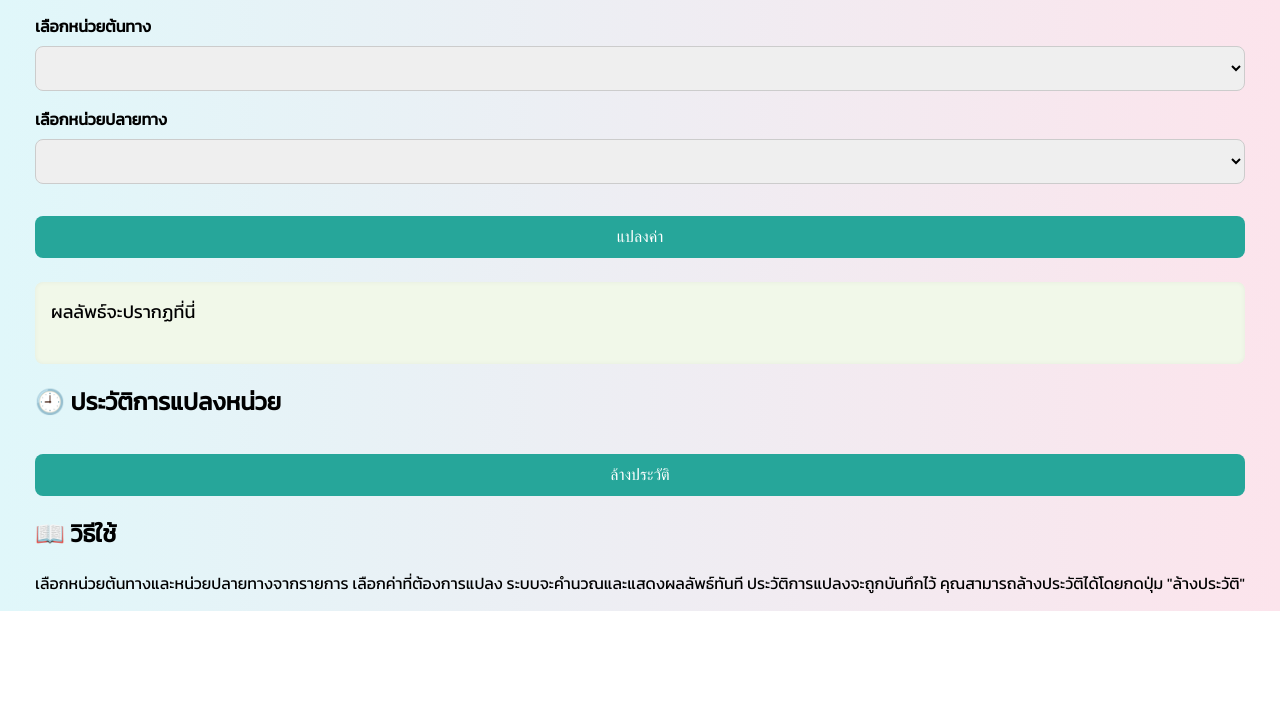
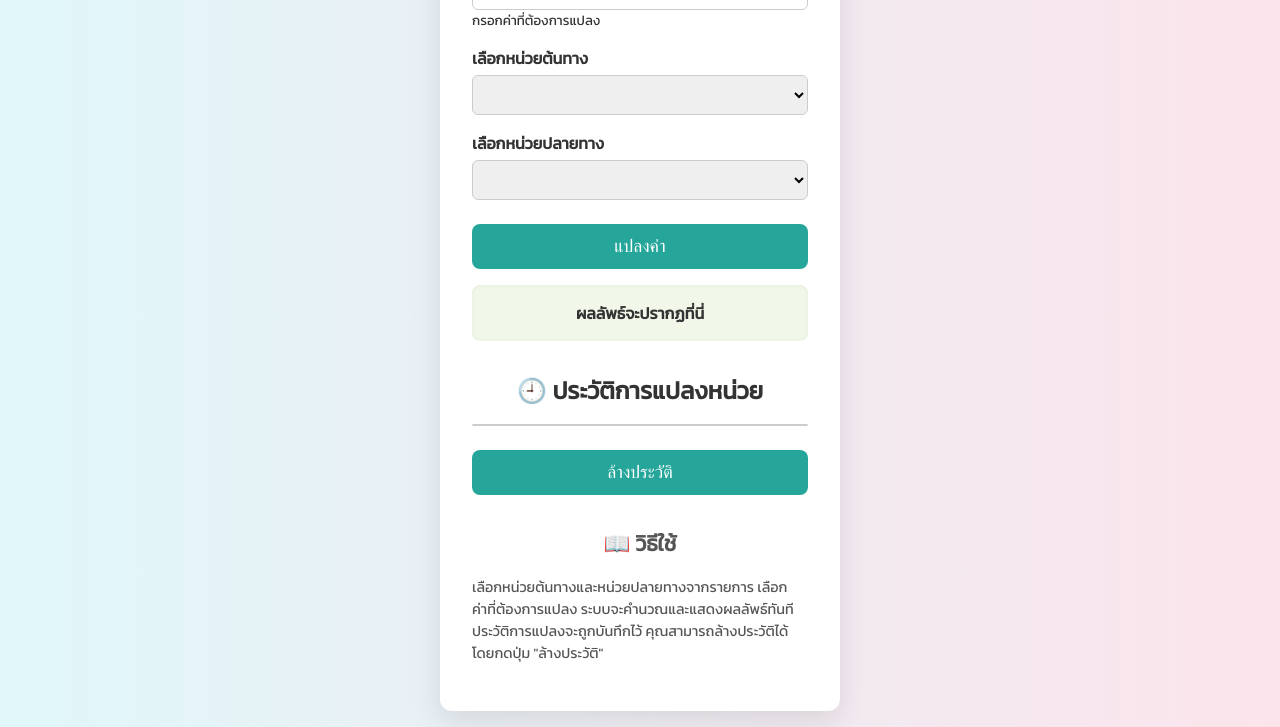
Before and after one commit to Vioneyy/unit-converter, a plain HTML site: page index.html in a window 1280 px wide. Shown: the part 191-918 px from the top of the page. Before the commit the page ends 802 px from the top, so only its background shows below. Drawn offline with Linux system fonts and the light colour scheme.

Commit message:
style.css

```diff
--- a/style.css
+++ b/style.css
@@ -1,90 +1,125 @@
+/* Reset และตั้งค่าพื้นฐาน */
+* {
+  box-sizing: border-box;
+}
+
 body {
   margin: 0;
-  padding: 0;
   font-family: 'Kanit', sans-serif;
   background: linear-gradient(to right, #e0f7fa, #fce4ec);
+  color: #333;
   display: flex;
   justify-content: center;
-  align-items: center;
-  height: 100vh;
+  align-items: flex-start;
+  min-height: 100vh;
+  padding: 1rem;
 }
 
-.converter-container {
+.container {
   background: #fff;
-  padding: 2.5rem;
-  border-radius: 16px;
-  box-shadow: 0 8px 20px rgba(0, 0, 0, 0.1);
-  width: 340px;
-  text-align: center;
-  transition: 0.3s;
+  max-width: 400px;
+  width: 100%;
+  border-radius: 12px;
+  padding: 2rem;
+  box-shadow: 0 10px 30px rgba(0,0,0,0.1);
 }
 
-.converter-container h1 {
-  margin-bottom: 1.5rem;
-  font-size: 24px;
+h1, h2 {
+  text-align: center;
+  margin-bottom: 1rem;
 }
 
 .form-group {
   margin-bottom: 1rem;
-  text-align: left;
+  display: flex;
+  flex-direction: column;
 }
 
 label {
-  display: block;
-  margin-bottom: 0.5rem;
-  font-weight: bold;
+  font-weight: 700;
+  margin-bottom: 0.3rem;
 }
 
-select,
-input {
-  width: 100%;
-  padding: 0.75rem;
-  font-size: 16px;
+input[type="number"], select {
+  padding: 0.6rem 0.8rem;
+  font-size: 1rem;
+  border-radius: 6px;
   border: 1px solid #ccc;
-  border-radius: 8px;
-  box-sizing: border-box;
+  transition: border-color 0.3s ease;
 }
 
-.input-row {
-  display: flex;
-  align-items: center;
-  gap: 0.5rem;
-}
-
-.input-row input {
-  flex: 1;
-}
-
-.input-row span {
-  min-width: 70px;
-  font-weight: bold;
-  font-size: 16px;
-  text-align: right;
+input[type="number"]:focus, select:focus {
+  border-color: #26a69a;
+  outline: none;
 }
 
 button {
   width: 100%;
-  margin-top: 1rem;
-  padding: 0.75rem;
-  font-size: 16px;
-  background: #26a69a;
-  color: white;
+  background-color: #26a69a;
   border: none;
   border-radius: 8px;
+  padding: 0.75rem;
+  font-size: 1.1rem;
+  color: white;
   cursor: pointer;
-  transition: background 0.3s ease;
+  transition: background-color 0.3s ease;
+  margin-top: 0.5rem;
 }
 
-button:hover {
-  background: #00897b;
+button:hover, button:focus {
+  background-color: #00897b;
+  outline: none;
 }
 
 .result-box {
-  margin-top: 1.5rem;
-  font-size: 18px;
-  background: #f1f8e9;
+  margin-top: 1rem;
+  background-color: #f1f8e9;
   padding: 1rem;
   border-radius: 8px;
   min-height: 50px;
+  text-align: center;
+  font-weight: 600;
   box-shadow: inset 0 0 5px rgba(0,0,0,0.05);
 }
+
+.history-section {
+  margin-top: 2rem;
+}
+
+.history-list {
+  list-style: none;
+  padding: 0;
+  max-height: 120px;
+  overflow-y: auto;
+  border: 1px solid #ccc;
+  border-radius: 8px;
+}
+
+.history-list li {
+  padding: 0.5rem 0.75rem;
+  border-bottom: 1px solid #ddd;
+  font-size: 0.9rem;
+  cursor: pointer;
+}
+
+.history-list li:hover {
+  background-color: #e0f7fa;
+}
+
+.docs-section {
+  margin-top: 2rem;
+  font-size: 0.9rem;
+  color: #555;
+}
+
+/* Responsive */
+@media (max-width: 480px) {
+  body {
+    padding: 0.5rem;
+  }
+
+  .container {
+    padding: 1rem;
+    max-width: 100%;
+  }
+}
```
